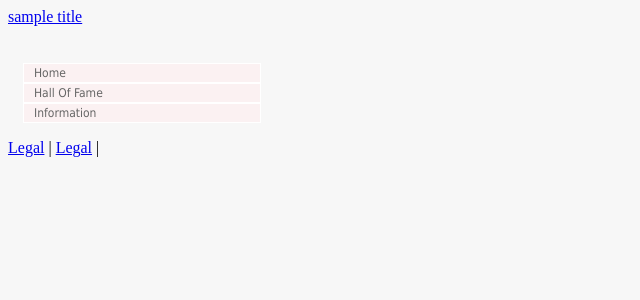
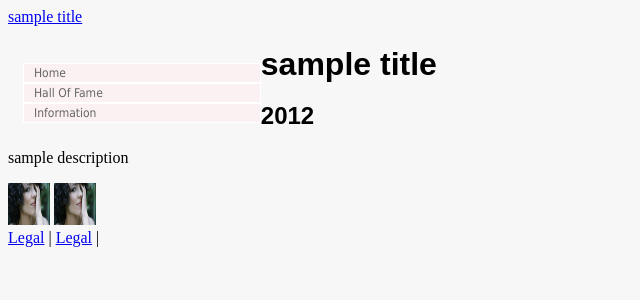
Before and after one commit to ankit09goyal/ankit09goyal.github.io, a Jekyll site: the page built from projects/2012/TeamA/index.html, in a window 1280 px wide. Shown: the top 300 px of the page, without its empty margins (0-640 px from the left). Built offline with Jekyll 4.4.1, drawn with Linux system fonts in a browser that asks for light colours.

Commit message:
Update postTemplate.html

```diff
--- a/_layouts/postTemplate.html
+++ b/_layouts/postTemplate.html
@@ -6,22 +6,22 @@ layout: default
 <div class="post">
 
 <!-- Team Name -->
-    <h1>{{ page.title }}</h1>
+    <h1>{{ site.title }}</h1>
 
 <!-- year -->
-<h2>{{ page.year }}</h2>
+<h2>{{ site.year }}</h2>
 
 <!-- description -->
-<p>{% if page.description %} {{ page.description }} {% endif  %}</p>
+<p>{% if site.description %} {{ site.description }} {% endif  %}</p>
 
 <!-- images -->
-{% for i in (1..page.nrOfImages) %}
-<img src="{{ page.imgPath }}{{ i }}.jpg" height="42" width="42" >
+{% for i in (1..site.nrOfImages) %}
+<img src="{{ site.imgPath }}{{ i }}.jpg" height="42" width="42" >
 {% endfor %}
 
 <!-- pdf files -->
-{% for i in (1..page.nrOfFiles) %}
-<img src="{{ page.filePath }}{{ i }}.jpg" height="42" width="42" >
+{% for i in (1..site.nrOfFiles) %}
+<img src="{{ site.filePath }}{{ i }}.jpg" height="42" width="42" >
 {% endfor %}
 
 
```
